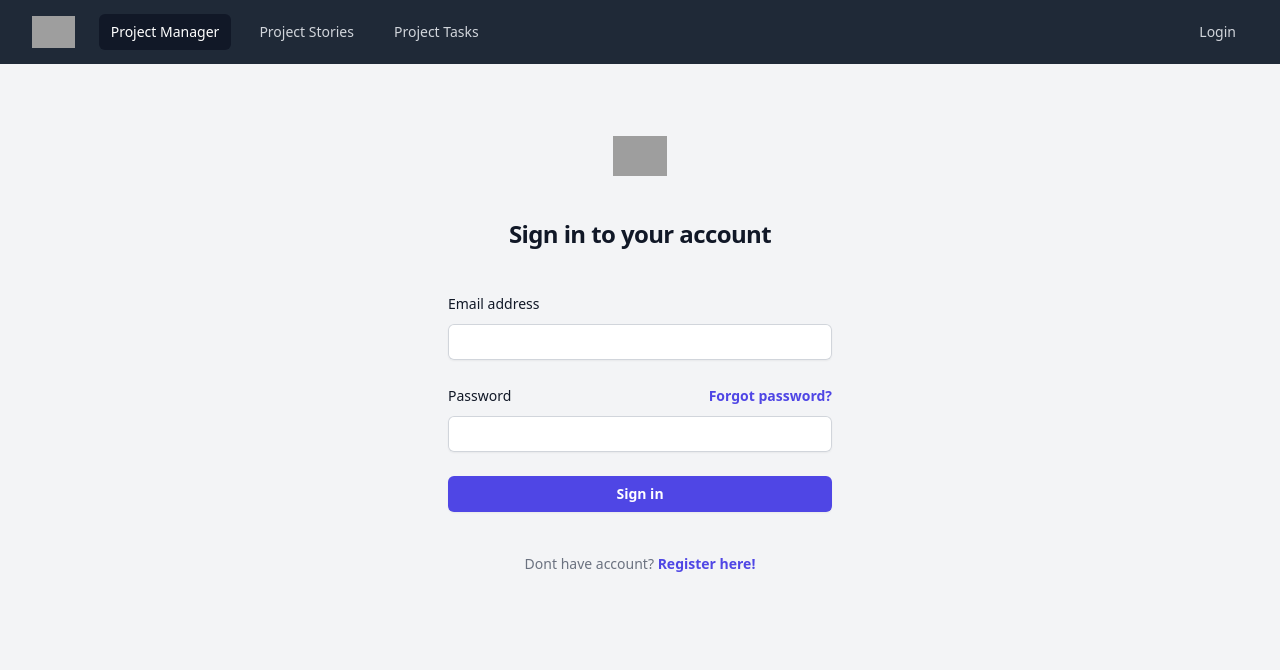
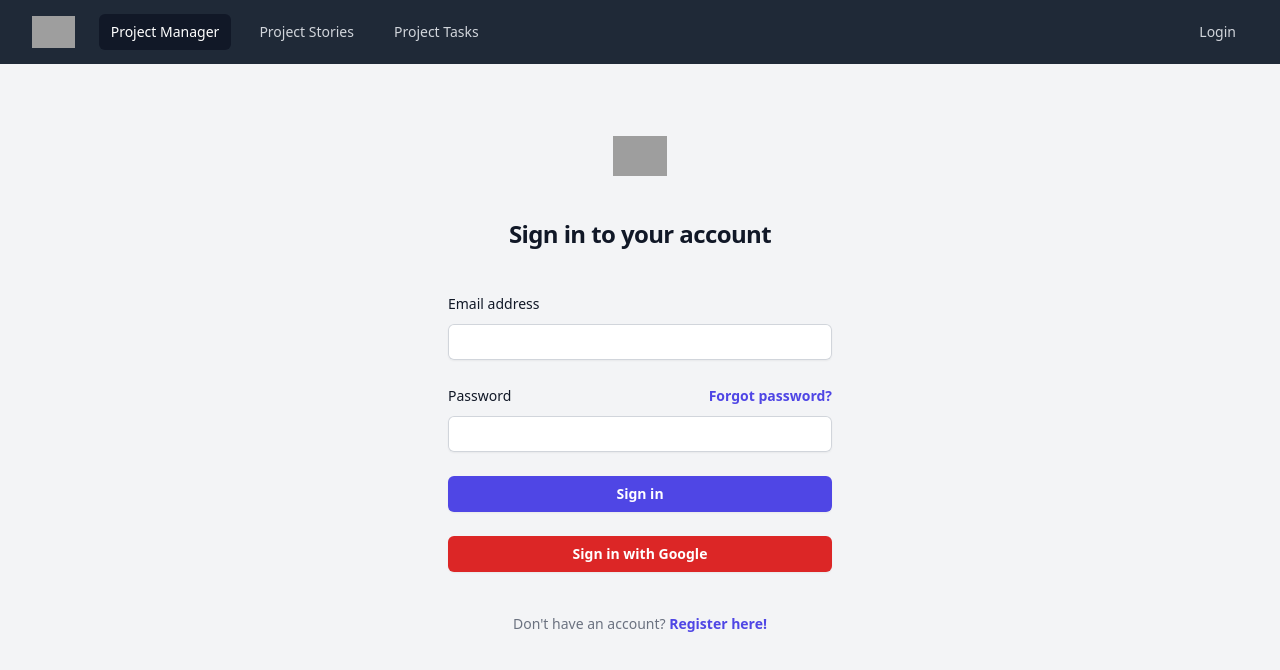
Before and after one commit to Dratatus/Programowanie-aplikacji-webowych, a Vue app: page /login in a window 1280 px wide. Shown: the top 670 px of the page. Built offline with nearby package versions, Linux system fonts and the light colour scheme; grey boxes are pictures that could not be loaded.

Commit message:
added google login

```diff
--- a/src/App.vue
+++ b/src/App.vue
@@ -25,7 +25,7 @@
 
           <div class="hidden sm:block">
             <div class="flex items-center">
-              <router-link to="/Login" class="text-gray-300 hover:bg-gray-700 hover:text-white px-3 py-2 rounded-md text-sm font-medium">Login</router-link>
+              <router-link to="/login" class="text-gray-300 hover:bg-gray-700 hover:text-white px-3 py-2 rounded-md text-sm font-medium">Login</router-link>
             </div>
           </div>
         </div>
--- a/src/components/Login/LoginPage.vue
+++ b/src/components/Login/LoginPage.vue
@@ -31,8 +31,14 @@
         </div>
       </form>
 
+      <div class="mt-6">
+        <button @click="loginWithGoogle" class="flex w-full justify-center rounded-md bg-red-600 px-3 py-1.5 text-sm font-semibold leading-6 text-white shadow-sm hover:bg-red-500 focus-visible:outline focus-visible:outline-2 focus-visible:outline-offset-2 focus-visible:outline-red-600">
+          Sign in with Google
+        </button>
+      </div>
+
       <p class="mt-10 text-center text-sm text-gray-500">
-          Dont have account?
+        Don't have an account?
         <a href="#" class="font-semibold leading-6 text-indigo-600 hover:text-indigo-500">Register here!</a>
       </p>
     </div>
@@ -40,19 +46,36 @@
 </template>
 
 <script setup lang="ts">
-  import { ref } from 'vue';
-  import AuthService from '../../services/auth-service';
+import { ref, onMounted } from 'vue';
+import { useRouter } from 'vue-router';
+
+const router = useRouter();
 const email = ref('');
 const password = ref('');
 
 const login = async () => {
-    try {
-      const user = await AuthService.login(email.value, password.value);
-      console.log('Logged in user:', user);
-    } catch (error) {
-      console.error('Login error:', error);
+
+};
+
+const loginWithGoogle = () => {
+  window.location.href = 'http://localhost:3000/api/auth/google';
+};
+
+onMounted(() => {
+  const params = new URLSearchParams(window.location.search);
+  const token = params.get('token');
+  const refreshToken = params.get('refreshToken');
+  const googleToken = params.get('googleToken');
+
+  if (token && refreshToken && googleToken) {
+
+    localStorage.setItem('token', token);
+    localStorage.setItem('refreshToken', refreshToken);
+    localStorage.setItem('googleToken', googleToken);
+
+    router.push('/');
   }
-  };
+});
 </script>
 
 <style scoped>
```
Lines whose indentation alone changed are shown as unchanged.
